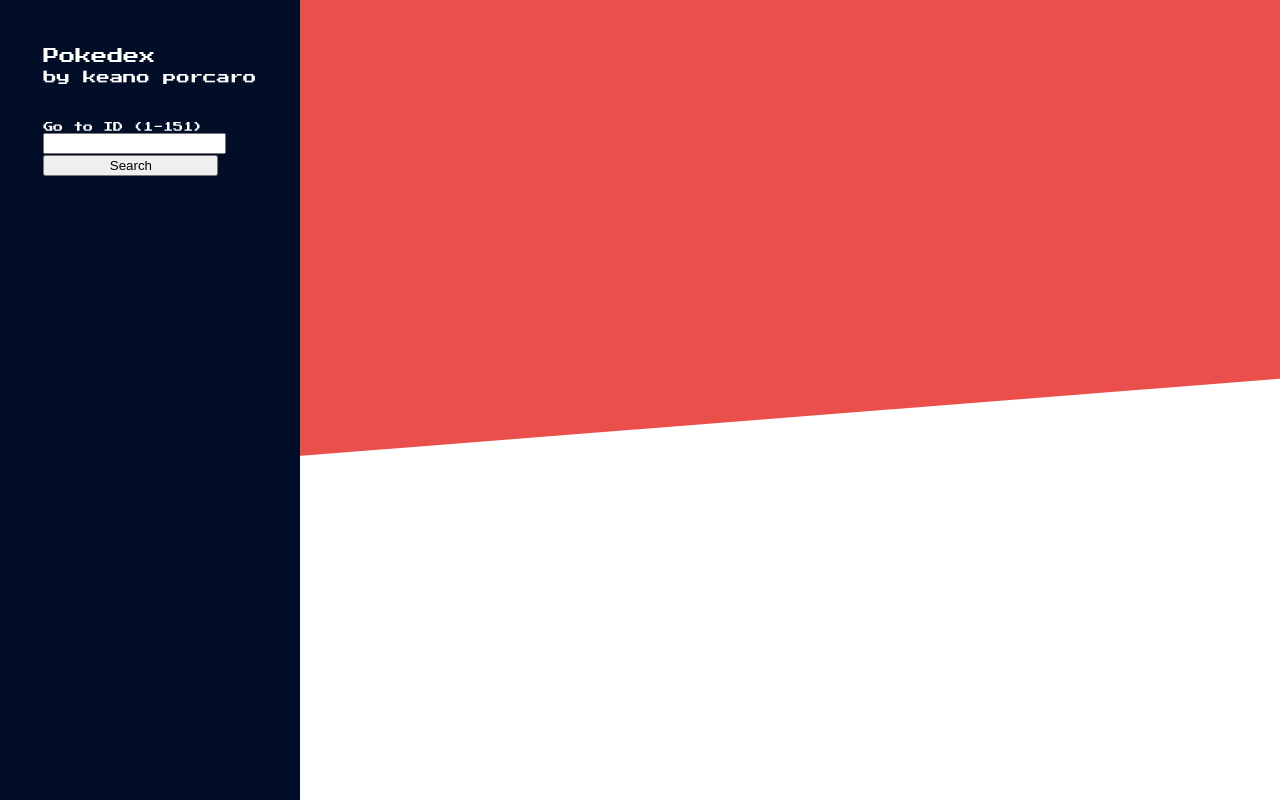
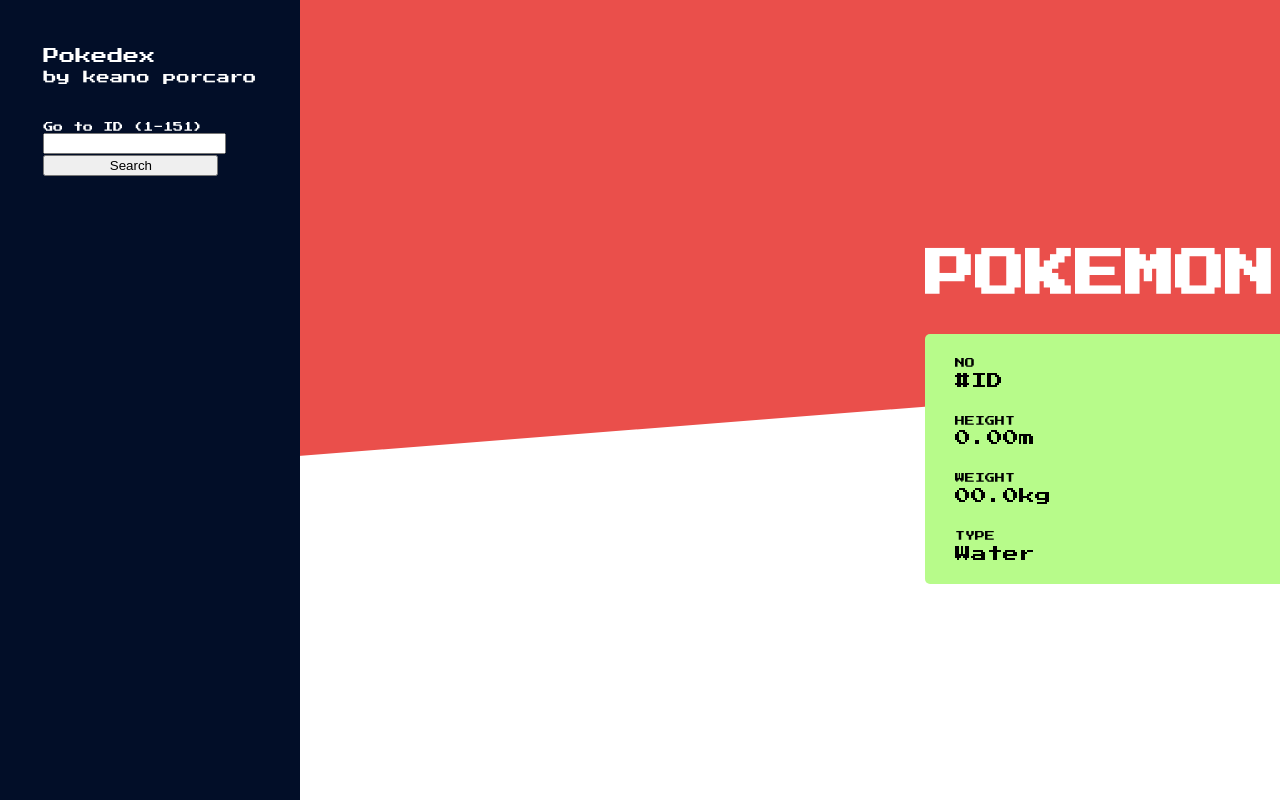
Before and after one commit to slypoor/fox, a React app: page / in a window 1280 px wide. Built offline with nearby package versions, Linux system fonts and the light colour scheme.

Commit message:
Second Iteration
- Looks better

```diff
--- a/src/App.js
+++ b/src/App.js
@@ -4,7 +4,7 @@
   return (
     <div id="header">
     <div id="background"></div>
-    <h1 id="header-text">Pokemon Name</h1>
+    <div id="parent">
     <div id="sidebar">
       <div id="center">
         <div id="left">
@@ -19,6 +19,24 @@
         </div>
       </div>
     </div>
+    <div id="header-text">
+      <h1>POKEMON</h1>
+    </div>
+    <div id="pokemon-stats">
+      <p id="pokemonID" class="stats"><font size="1">NO</font><br/>
+        #ID
+      </p>
+      <p id="pokemonHeight" class="stats"><font size="1">HEIGHT</font><br/>
+        0.00m
+      </p>
+      <p id="pokemonWeight" class="stats"><font size="1">WEIGHT</font><br/>
+        00.0kg
+      </p>
+      <p id="pokemonType" class="stats"><font size="1">TYPE</font><br/>
+        Water
+      </p>
+    </div>
+    </div>
     </div>
   );
 }
--- a/src/styles.css
+++ b/src/styles.css
@@ -22,9 +22,7 @@
     top: 0px;
     left: 0px;
     right: 0px;
-
-    color: white;
-
+    color: black;
 }
 
 #background {
@@ -40,7 +38,13 @@
 }
 
 #header-text {
-  text-align: center;
+  text-align: left;
+  font-size: 25px;
+  position: relative;
+  z-index: 1;
+  margin-left: 625px;
+  margin-top: -200px;
+  color: white;
 }
 
 #sidebar {
@@ -52,12 +56,32 @@
     width: 300px;
     background-color: #020e28;
 }
+
+#pokemon-stats {
+  position: relative;
+  z-index: 2;
+  border-radius: 5px;
+  padding-left: 30px;
+  padding-top: 0.5px;
+  width: 500px;
+  height: 250px;
+  margin-left: 625px;
+  background-color: #b7fb8a;
+}
+
+#pokemonStats {
+  font-size: 1px;
+}
+
 #parent {
     margin-top: 50px;
-    margin-left: 200px;
-    background-color: blue;
+    margin-left: 300px;
 }
 
 .search-button {
   width: 175px;
 }
+
+.stats {
+  line-height: 1.3;
+}
```
